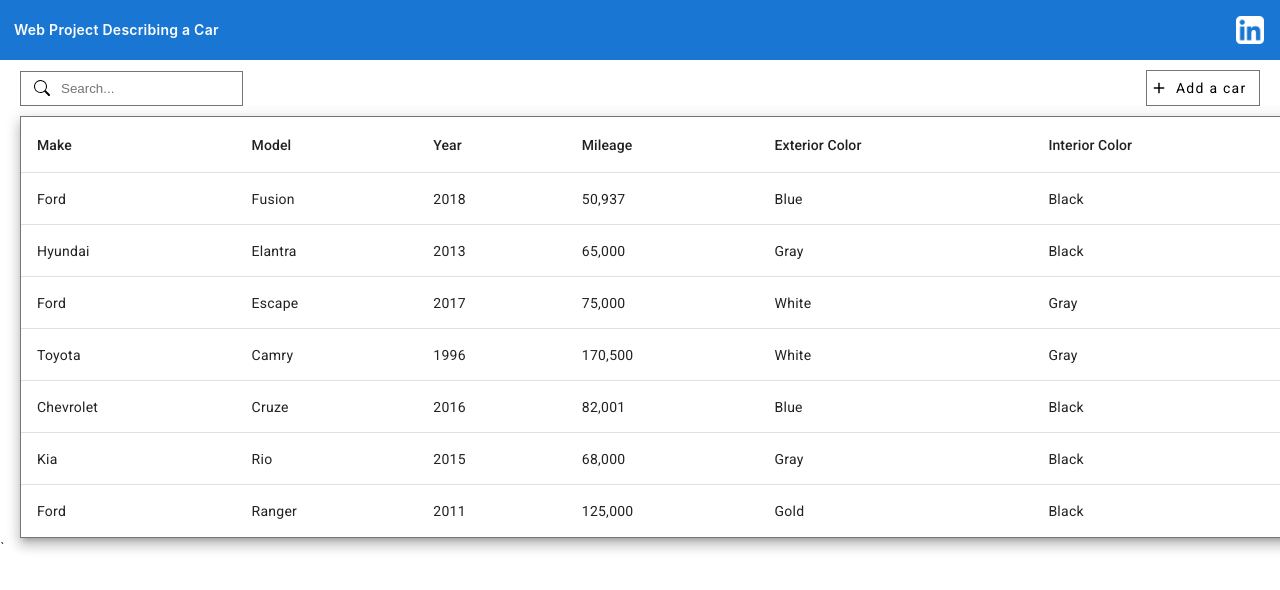
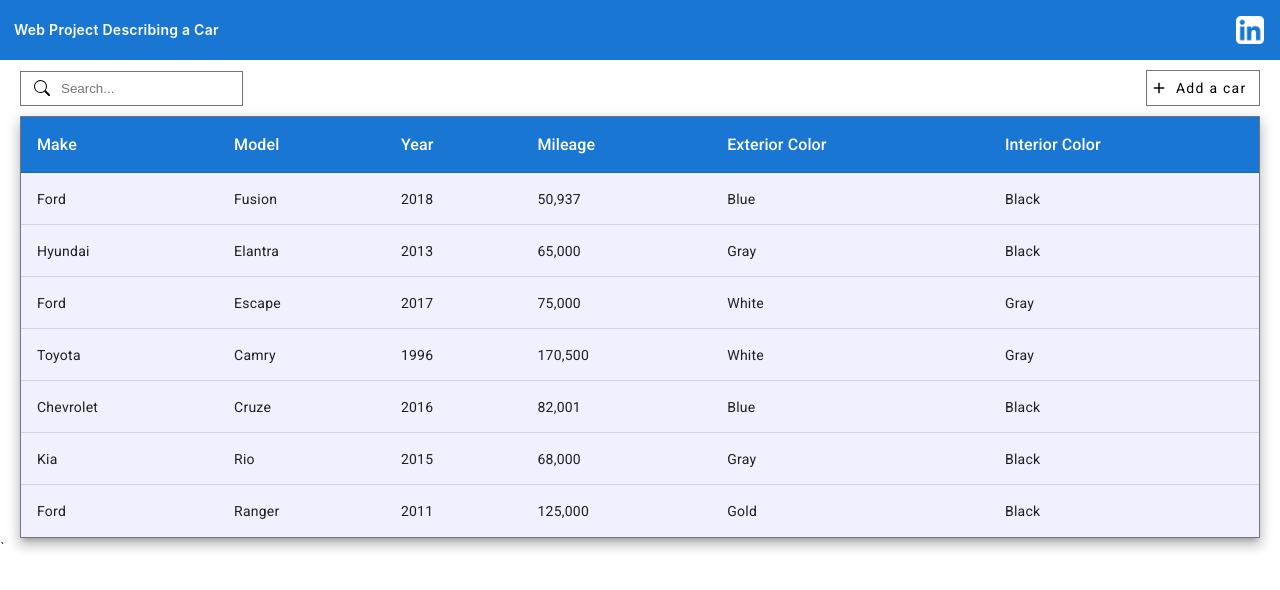
Before and after one commit to mcafeecj/describe-a-car-exercise, an Angular app: page /car-list in a window 1280 px wide. Shown: the top 590 px of the page. Built offline with nearby package versions, Linux system fonts and the light colour scheme.

Commit message:
updating styling of car list table after angular upgrade broke styling of some elements

```diff
--- a/src/app/cars/car-list/views/car-list-view.component.scss
+++ b/src/app/cars/car-list/views/car-list-view.component.scss
@@ -11,21 +11,22 @@
     }
 
     .car-list-table {
+        min-width: 0;
         margin: 10px 20px 0 20px;
         border: 1px solid rgba(0,0,0,.54);
 
-        tr.mat-header-row th{
-            font-size: large;
+        tr.mat-mdc-header-row th{
+            font-size: medium;
             color: white;
             background-color: #1976d2;
         }
 
-        tr.mat-row {
-            background-color: #fff0f9;
+        tr.mat-mdc-row {
+            background-color: #f0f0ff;
             cursor: pointer;
         }
 
-        tr.mat-row:hover {
+        tr.mat-mdc-row:hover {
             background-color: rgb(188, 219, 255);
         }
     }
@@ -51,7 +52,7 @@
     }
 
     button.add-car-button:hover {
-        background-color: #f0f7ff;
+        background-color: rgb(188, 219, 255);
     }
 
     span.add-a-car {
```
